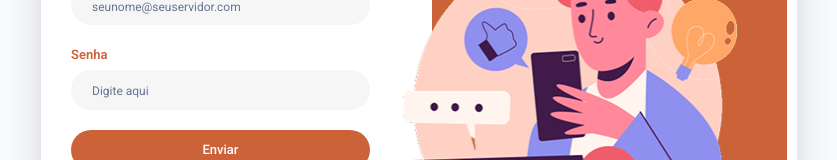
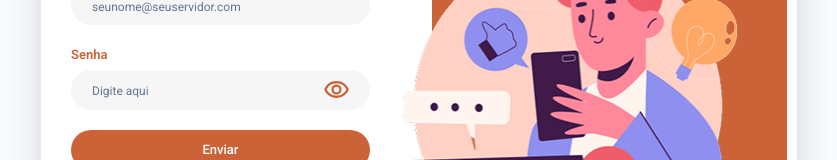
Before and after one commit to LucasMarmittCatarino/TropaDigital-FrontEnd-Test, a React (Vite) app: page / in a window 1280 px wide. Shown: the part 374-534 px from the top of the page, without its empty margins (221-1058 px from the left). Built offline with nearby package versions, Linux system fonts and the light colour scheme.

Commit message:
feat: updates on LoginPage

```diff
--- a/package.json
+++ b/package.json
@@ -13,6 +13,7 @@
     "@tailwindcss/vite": "^4.1.8",
     "react": "^19.1.0",
     "react-dom": "^19.1.0",
+    "react-icons": "^5.5.0",
     "react-router-dom": "^7.6.2",
     "tailwindcss": "^4.1.8"
   },
--- a/src/pages/LoginPage/index.tsx
+++ b/src/pages/LoginPage/index.tsx
@@ -1,8 +1,12 @@
+import { useState } from "react";
 import Logo from '../../assets/logo.png';
+import { MdOutlineVisibility, MdOutlineVisibilityOff } from "react-icons/md";
 import LoginImage from '../../assets/login-illustration.png';
 import './styles.css';
 
 function LoginPage() {
+    const [showPassword, setShowPassword] = useState(false);
+
   return (
     <div className="min-h-screen w-full flex justify-center items-center bg-[#F9FBFF]">
       <div className="flex items-center relative w-[756px] h-[498px] bg-white p-[10px] rounded-[20px] shadow-2xl">
@@ -24,13 +28,31 @@ function LoginPage() {
                 </div>
 
                 <div className="flex flex-col">
-                <label htmlFor="password" className="label-default">Senha</label>
-                <input
-                    type="password"
-                    id="password"
-                    className="input-default"
-                    placeholder="Digite aqui"
-                />
+                    <label htmlFor="password" className="label-default">
+                        Senha
+                    </label>
+
+                    <div className="relative">
+                        <input
+                        type={showPassword ? "text" : "password"}
+                        id="password"
+                        placeholder="Digite aqui"
+                        className="input-default pr-10"
+                        />
+                        {showPassword ? (
+                        <MdOutlineVisibilityOff
+                            size={27}
+                            className="absolute right-[20px] top-1/2 transform -translate-y-1/2 text-[#CC6237] cursor-pointer"
+                            onClick={() => setShowPassword(false)}
+                        />
+                        ) : (
+                        <MdOutlineVisibility
+                            size={27}
+                            className="absolute right-[20px] top-1/2 transform -translate-y-1/2 text-[#CC6237] cursor-pointer"
+                            onClick={() => setShowPassword(true)}
+                        />
+                        )}
+                    </div>
                 </div>
 
                 <button type="submit" className="w-[299px] h-[40px] bg-[#CC6237] rounded-[100px]">
```
Also changed, not shown: 1 other file (tests, documents, lock files or other folders).
